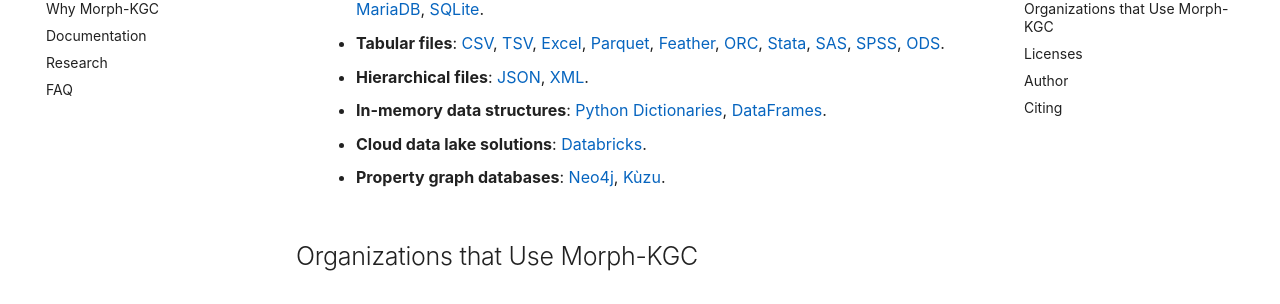
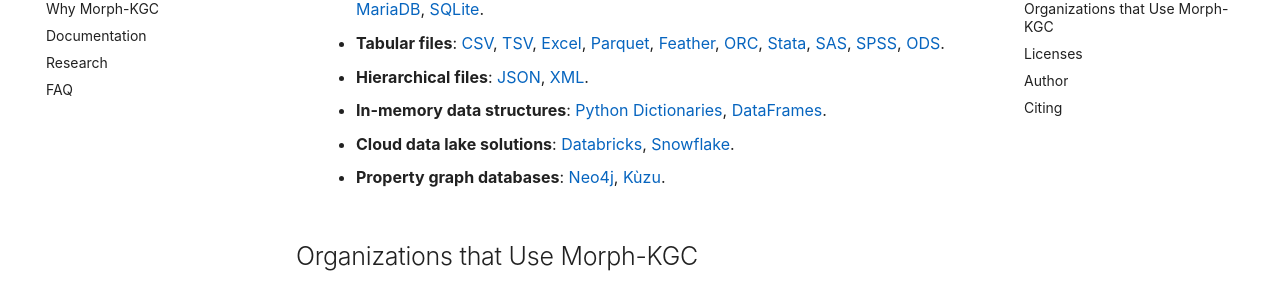
Before and after one commit to morph-kgc/morph-kgc-docs, an MkDocs documentation site: the page built from docs/index.md, in a window 1280 px wide and 900 px high, scrolled down 663 px. Shown: the part 126-430 px from the top of the window. Built offline with MkDocs 1.6.1 and Material for MkDocs 9.7.7, drawn with Linux system fonts in a browser that asks for light colours; comment, search, counter and statistics services are not loaded.

Commit message:
Update index.md

```diff
--- a/docs/index.md
+++ b/docs/index.md
@@ -20,7 +20,7 @@
     - **Tabular files**: [CSV](https://en.wikipedia.org/wiki/Comma-separated_values), [TSV](https://en.wikipedia.org/wiki/Tab-separated_values), [Excel](https://www.microsoft.com/en-us/microsoft-365/excel), [Parquet](https://parquet.apache.org/documentation/latest/), [Feather](https://arrow.apache.org/docs/python/feather.html), [ORC](https://orc.apache.org/), [Stata](https://www.stata.com/), [SAS](https://www.sas.com), [SPSS](https://www.ibm.com/analytics/spss-statistics-software), [ODS](https://en.wikipedia.org/wiki/OpenDocument).
     - **Hierarchical files**: [JSON](https://www.json.org), [XML](https://www.w3.org/TR/xml/).
     - **In-memory data structures**: [Python Dictionaries](https://docs.python.org/3/tutorial/datastructures.html#dictionaries), [DataFrames](https://pandas.pydata.org/docs/reference/api/pandas.DataFrame.html).
-    - **Cloud data lake solutions**: [Databricks](https://www.databricks.com/).
+    - **Cloud data lake solutions**: [Databricks](https://www.databricks.com/), [Snowflake](https://www.snowflake.com/).
     - **Property graph databases**: [Neo4j](https://neo4j.com/), [Kùzu](https://kuzudb.com).
 
 ## Organizations that Use Morph-KGC
```
